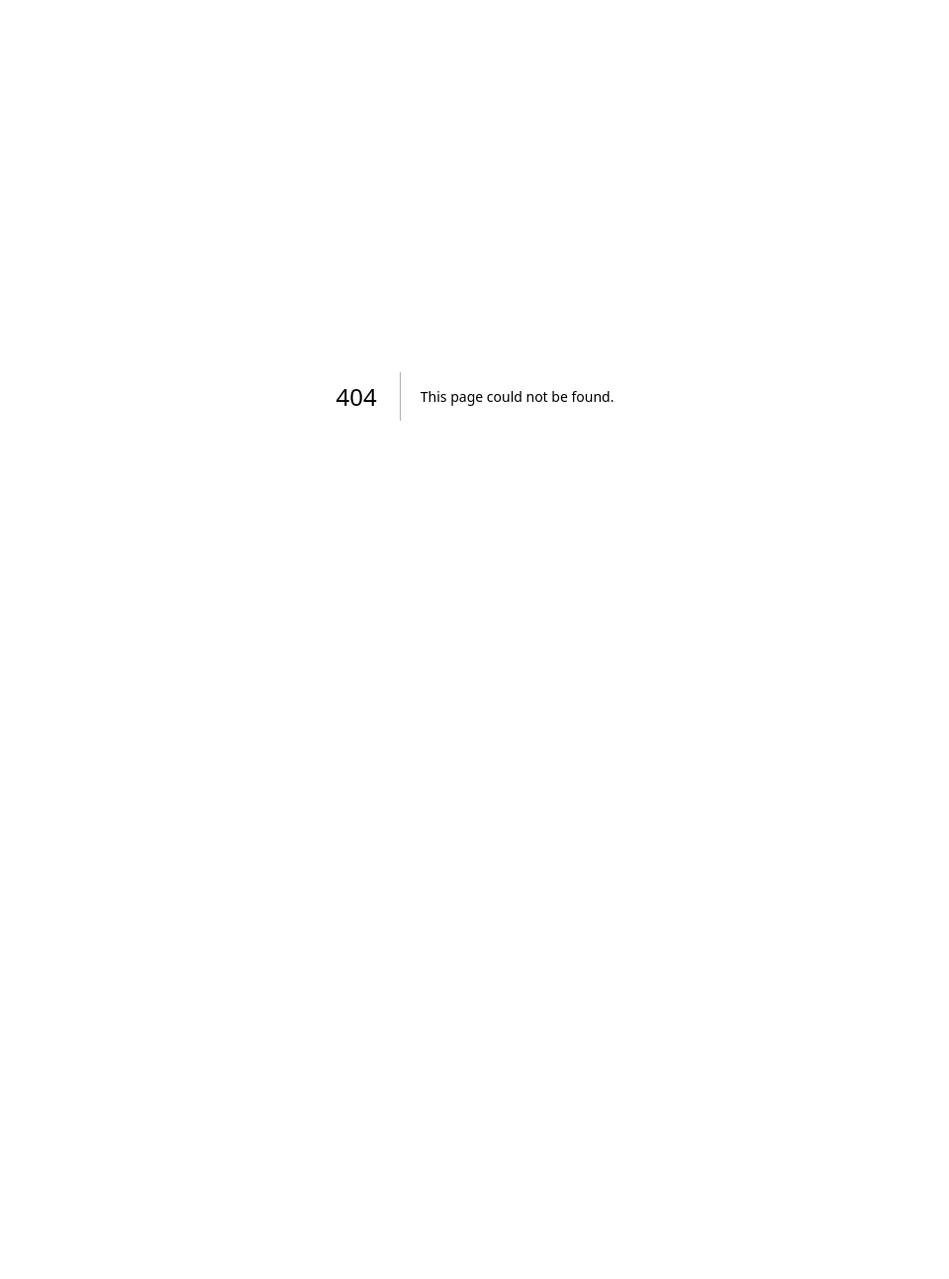
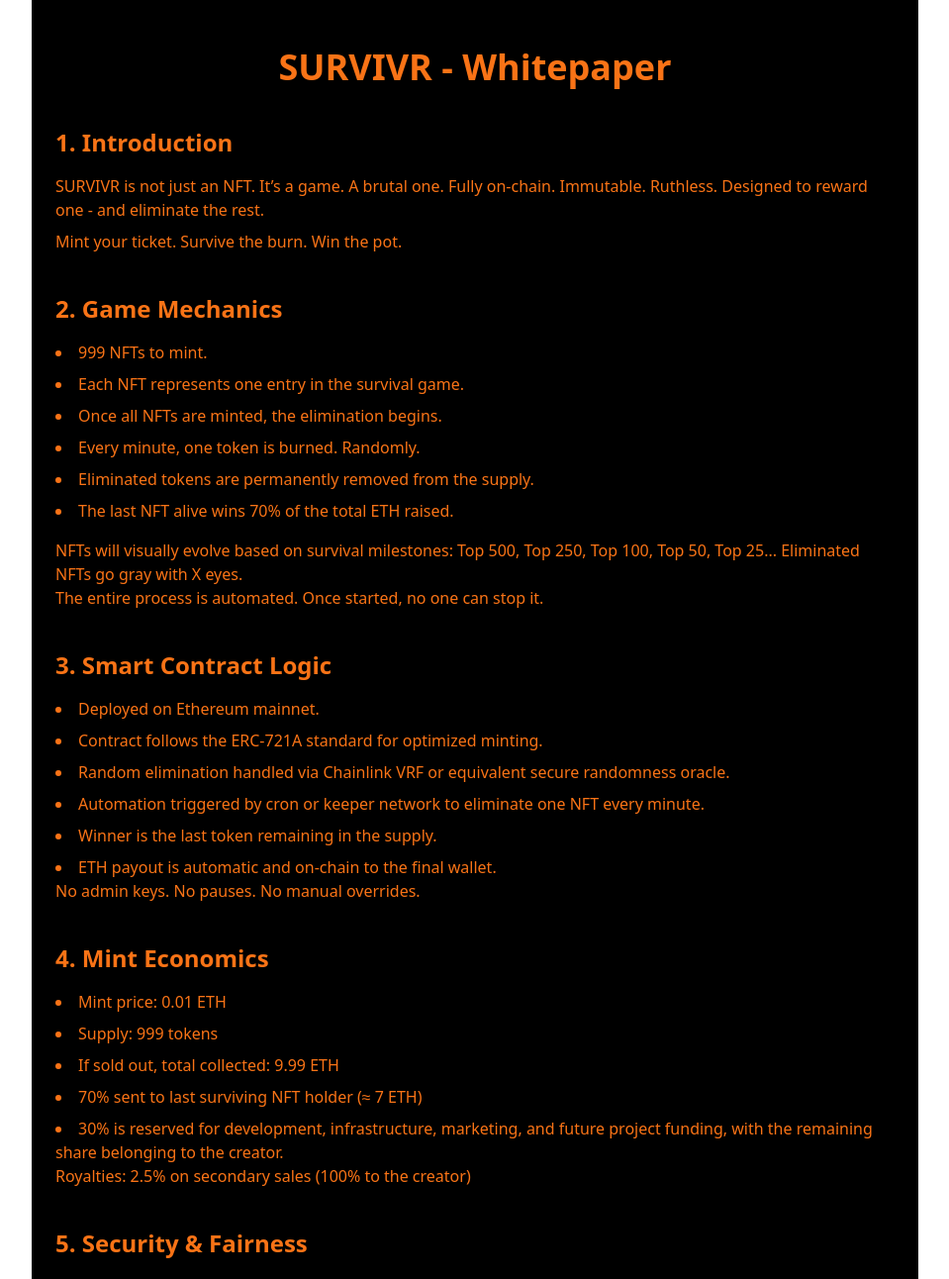
Before and after one commit to SurvivrDev/survivr-no-image, a Next.js app: page /whitepaper in a window 1280 px wide. Before the commit this address had no page. Shown: the top 1292 px of the page at 99% size, without its empty margins (160-1119 px from the left). Before the commit the page ends 800 px from the top, so only its background shows below. Built offline with nearby package versions, Linux system fonts and the light colour scheme.

Commit message:
Create whitepaper.js

```diff
--- /dev/null
+++ b/pages/whitepaper.js
@@ -0,0 +1,99 @@
+
+import React from 'react';
+
+export default function Whitepaper() {
+  return (
+    <div className="min-h-screen bg-black text-orange-500 px-6 py-12 max-w-4xl mx-auto">
+      <h1 className="text-4xl font-bold text-center mb-10">SURVIVR - Whitepaper</h1>
+
+      <section className="mb-10">
+        <h2 className="text-2xl font-bold mb-4">1. Introduction</h2>
+        <p className="mb-2">SURVIVR is not just an NFT. It’s a game. A brutal one. Fully on-chain. Immutable. Ruthless. Designed to reward one - and eliminate the rest.</p>
+        <p>Mint your ticket. Survive the burn. Win the pot.</p>
+      </section>
+
+      <section className="mb-10">
+        <h2 className="text-2xl font-bold mb-4">2. Game Mechanics</h2>
+        <ul className="list-disc list-inside space-y-2">
+          <li>999 NFTs to mint.</li>
+          <li>Each NFT represents one entry in the survival game.</li>
+          <li>Once all NFTs are minted, the elimination begins.</li>
+          <li>Every minute, one token is burned. Randomly.</li>
+          <li>Eliminated tokens are permanently removed from the supply.</li>
+          <li>The last NFT alive wins 70% of the total ETH raised.</li>
+        </ul>
+        <p className="mt-4">NFTs will visually evolve based on survival milestones: Top 500, Top 250, Top 100, Top 50, Top 25... Eliminated NFTs go gray with X eyes.</p>
+        <p>The entire process is automated. Once started, no one can stop it.</p>
+      </section>
+
+      <section className="mb-10">
+        <h2 className="text-2xl font-bold mb-4">3. Smart Contract Logic</h2>
+        <ul className="list-disc list-inside space-y-2">
+          <li>Deployed on Ethereum mainnet.</li>
+          <li>Contract follows the ERC-721A standard for optimized minting.</li>
+          <li>Random elimination handled via Chainlink VRF or equivalent secure randomness oracle.</li>
+          <li>Automation triggered by cron or keeper network to eliminate one NFT every minute.</li>
+          <li>Winner is the last token remaining in the supply.</li>
+          <li>ETH payout is automatic and on-chain to the final wallet.</li>
+        </ul>
+        <p>No admin keys. No pauses. No manual overrides.</p>
+      </section>
+
+      <section className="mb-10">
+        <h2 className="text-2xl font-bold mb-4">4. Mint Economics</h2>
+        <ul className="list-disc list-inside space-y-2">
+          <li>Mint price: 0.01 ETH</li>
+          <li>Supply: 999 tokens</li>
+          <li>If sold out, total collected: 9.99 ETH</li>
+          <li>70% sent to last surviving NFT holder (≈ 7 ETH)</li>
+          <li>30% is reserved for development, infrastructure, marketing, and future project funding, with the remaining share belonging to the creator.</li>
+        </ul>
+        <p>Royalties: 2.5% on secondary sales (100% to the creator)</p>
+      </section>
+
+      <section className="mb-10">
+        <h2 className="text-2xl font-bold mb-4">5. Security & Fairness</h2>
+        <ul className="list-disc list-inside space-y-2">
+          <li>Code is open-source.</li>
+          <li>All mechanics are on-chain and immutable.</li>
+          <li>Chainlink VRF (or similar) ensures fair randomization.</li>
+          <li>No centralized interference.</li>
+          <li>Planned audit post-mint before elimination starts (if community funded)</li>
+        </ul>
+        <p>Transparency is core to SURVIVR.</p>
+      </section>
+
+      <section className="mb-10">
+        <h2 className="text-2xl font-bold mb-4">6. NFT Utility & Evolution</h2>
+        <ul className="list-disc list-inside space-y-2">
+          <li>NFTs change visually as the game progresses.</li>
+          <li>Color schemes, rarity frames, survivor rankings</li>
+          <li>Top survivors gain cosmetic distinctions</li>
+          <li>Eliminated NFTs marked and grayed out</li>
+          <li>Survivor NFTs are badges of honor - collectibles with battle scars</li>
+        </ul>
+      </section>
+
+      <section className="mb-10">
+        <h2 className="text-2xl font-bold mb-4">7. Timeline</h2>
+        <ul className="list-disc list-inside space-y-2">
+          <li>Launch site + teaser: ✅</li>
+          <li>Giveaway & early marketing: In progress</li>
+          <li>Mint start: TBD</li>
+          <li>Elimination start: after sellout</li>
+          <li>Game duration: approx. 999 minutes (~17h)</li>
+          <li>ETH payout: instant after game ends</li>
+        </ul>
+      </section>
+
+      <section className="mb-10">
+        <h2 className="text-2xl font-bold mb-4">8. About the Creator</h2>
+        <p>No team. No DAO. No roadmap.</p>
+        <p>Just a guy with a dumb idea that got out of hand. Built for fun. Built for risk.</p>
+        <p className="mt-2">Twitter/X: <a href="https://twitter.com/Survivrnbrone" className="underline text-orange-300" target="_blank">@Survivrnbrone</a></p>
+      </section>
+
+      <p className="text-center italic mt-12 text-orange-400">SURVIVR isn’t for everyone. But for one? It’s everything. Good luck, player.</p>
+    </div>
+  );
+}
```
